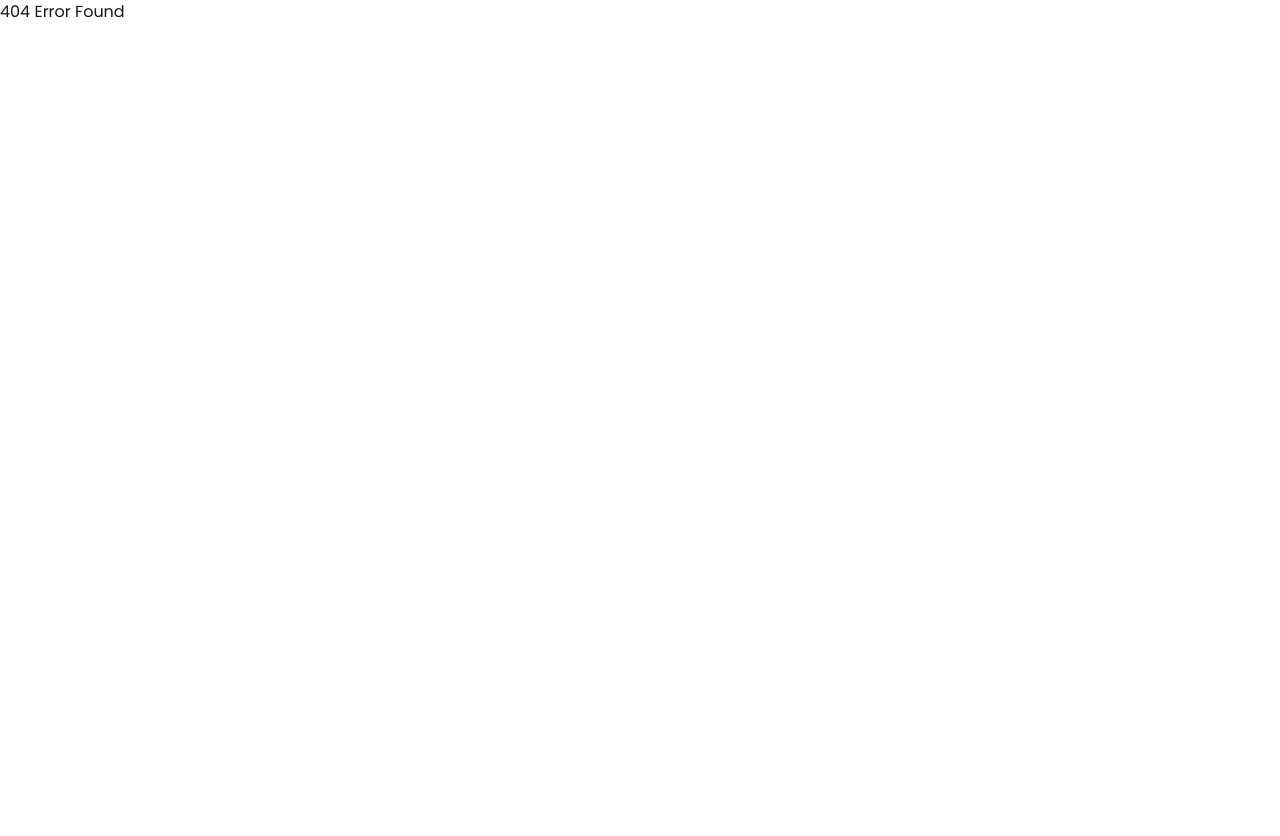
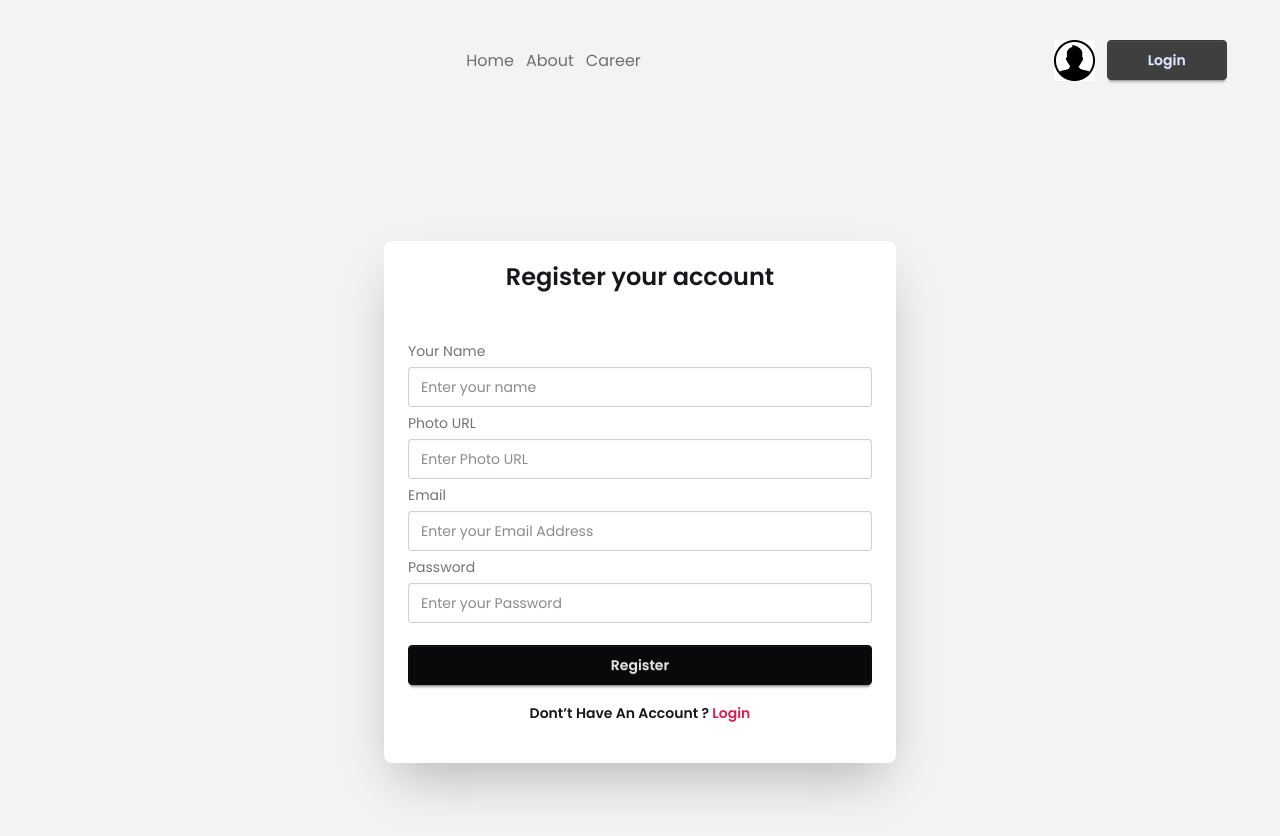
Before and after one commit to Arifwazed/Dragon-News-Project, a React (Vite) app: page /auth/register in a window 1280 px wide. Before the commit this address had no page. Shown: the top 836 px of the page. Before the commit the page ends 800 px from the top, so only its background shows below. Built offline with nearby package versions, Linux system fonts and the light colour scheme; no server answers.

Commit message:
login and registration

```diff
--- a/package.json
+++ b/package.json
@@ -13,6 +13,7 @@
     "@tailwindcss/vite": "^4.1.14",
     "daisyui": "^5.3.7",
     "date-fns": "^4.1.0",
+    "firebase": "^12.4.0",
     "react": "^19.1.1",
     "react-dom": "^19.1.1",
     "react-fast-marquee": "^1.6.5",
--- a/src/components/Navbar.jsx
+++ b/src/components/Navbar.jsx
@@ -1,11 +1,24 @@
-import React from 'react';
-import { NavLink } from 'react-router';
+import React, { use } from 'react';
+import { Link, NavLink } from 'react-router';
 import user from '../assets/user.png'
+import { AuthContext } from '../provider/AuthContext';
 
 const Navbar = () => {
+    const {users,logOutUser} = use(AuthContext)
+    const handleLogOut = () => {
+        logOutUser()
+        .then(result => {
+            // console.log(result.user)
+            alert('Log out Successfully')
+        })
+        .catch(error => {
+            console.log(error.message)
+        })
+    }
     return (
         <div className='flex items-center justify-between'>
-            <div className=''></div>
+
+            <div className=''>{users && users.email}</div>
             <div className='nav flex gap-3 text-accent'>
                 <NavLink to="/">Home</NavLink>
                 <NavLink to="/about">About</NavLink>
@@ -13,7 +26,10 @@ const Navbar = () => {
             </div>
             <div className='login-btn flex gap-3'>
                 <img src={user} alt="" />
-                <button className='btn btn-primary px-10 font-semibold'>Login</button>
+                {
+                    users ? <button onClick={handleLogOut} className='btn btn-primary px-10 font-semibold'>Log Out</button> : <Link to="/auth/login" className='btn btn-primary px-10 font-semibold'>Login</Link>
+                }
+
             </div>
         </div>
     );
--- /dev/null
+++ b/src/components/pages/Login.jsx
@@ -0,0 +1,64 @@
+import React, { use } from "react";
+import { Link } from "react-router";
+import { AuthContext } from "../../provider/AuthContext";
+
+const Login = () => {
+    const {logInUser} = use(AuthContext)
+    const handleLogIn = (event) => {
+        event.preventDefault();
+        const form = event.target;
+        const email = form.email.value;
+        const password = form.password.value;
+        logInUser(email,password)
+        .then(result => {
+            console(result.user)
+            alert("Log In Successfully")
+        })
+        .catch(error => {
+            alert(error.message)
+        })
+    }
+  return (
+    <div className="flex justify-center items-center ">
+      <div className="card bg-base-100 w-full max-w-lg shrink-0 shadow-2xl">
+        <h1 className="text-2xl font-semibold text-center py-5">
+          Login your account
+        </h1>
+        <div className="card-body ">
+          <form onSubmit={handleLogIn}>
+            <fieldset className="fieldset ">
+              <label className="label text-sm">Email</label>
+              <input
+                type="email"
+                className="input w-full"
+                placeholder="Email"
+                name="email"
+              />
+              <label className="label text-sm">Password</label>
+              <input
+                type="password"
+                className="input w-full"
+                placeholder="Password"
+                name="password"
+              />
+              <div>
+                <a className="link link-hover">Forgot password?</a>
+              </div>
+              <button type="submit" className="btn btn-neutral mt-4">
+                Login
+              </button>
+              <p className="text-center my-3 text-sm font-semibold">
+                Dont’t Have An Account ?{" "}
+                <Link to="/auth/register" className="text-secondary">
+                  Register
+                </Link>{" "}
+              </p>
+            </fieldset>
+          </form>
+        </div>
+      </div>
+    </div>
+  );
+};
+
+export default Login;
--- /dev/null
+++ b/src/components/pages/Register.jsx
@@ -0,0 +1,87 @@
+import React, { use } from 'react';
+import { Link } from 'react-router';
+import { AuthContext } from '../../provider/AuthContext';
+
+const Register = () => {
+    const {createUser,setUsers} = use(AuthContext)
+    const handleRegister = (event) => {
+        event.preventDefault();
+        const form = event.target;
+        const name = form.name.value;
+        const email = form.email.value;
+        const password = form.password.value;
+        console.log({name,email,password})
+        createUser(email,password)
+        .then((result) =>
+            // console.log(result.user)
+            setUsers(result.user)
+        )
+        .catch((error) => {
+            // const errorCode = error.code;
+            const errorMessage = error.message;
+            console.log(errorMessage)
+        })
+    }
+    return (
+      <div>
+        <div className="flex justify-center items-center">
+          <div className="card bg-base-100 w-full max-w-lg shrink-0 shadow-2xl">
+            <h1 className="text-2xl font-semibold text-center py-5">
+              Register your account
+            </h1>
+            <div className="card-body ">
+              <form onSubmit={handleRegister}>
+                <fieldset className="fieldset ">
+                  {/* Name */}
+                  <label className="label text-sm">Your Name</label>
+                  <input
+                    type="text"
+                    className="input w-full"
+                    placeholder="Enter your name"
+                    name="name"
+                    required
+                  />
+                  {/* Photo */}
+                  <label className="label text-sm">Photo URL</label>
+                  <input
+                    type="text"
+                    className="input w-full"
+                    placeholder="Enter Photo URL"
+                    name="photo"
+                    required
+                  />
+                  {/* email */}
+                  <label className="label text-sm">Email</label>
+                  <input
+                    type="email"
+                    className="input w-full"
+                    placeholder="Enter your Email Address"
+                    name="email"
+                    required
+                  />
+                  {/* Password */}
+                  <label className="label text-sm">Password</label>
+                  <input
+                    type="password"
+                    className="input w-full"
+                    placeholder="Enter your Password"
+                    name='password'
+                    required
+                  />
+                  <button type='submit' className="btn btn-neutral mt-4">Register</button>
+                  <p className="text-center my-3 text-sm font-semibold">
+                    Dont’t Have An Account ?{" "}
+                    <Link to="/auth/login" className="text-secondary">
+                      Login
+                    </Link>{" "}
+                  </p>
+                </fieldset>
+              </form>
+            </div>
+          </div>
+        </div>
+      </div>
+    );
+};
+
+export default Register;
--- /dev/null
+++ b/src/firebase/firebase.init.js
@@ -0,0 +1,21 @@
+// Import the functions you need from the SDKs you need
+import { initializeApp } from "firebase/app";
+import { getAuth } from "firebase/auth";
+// TODO: Add SDKs for Firebase products that you want to use
+// https://firebase.google.com/docs/web/setup#available-libraries
+
+// Your web app's Firebase configuration
+const firebaseConfig = {
+  apiKey: "AIzaSyDEFSKlG8-diC0Tr3_QaobefozH4BJmTUI",
+  authDomain: "dragon-news-project-f78c6.firebaseapp.com",
+  projectId: "dragon-news-project-f78c6",
+  storageBucket: "dragon-news-project-f78c6.firebasestorage.app",
+  messagingSenderId: "642728085833",
+  appId: "1:642728085833:web:d3ef96e9c1388e03d1b298"
+};
+
+// Initialize Firebase
+export const app = initializeApp(firebaseConfig);
+
+// Initialize Firebase Authentication and get a reference to the service
+export const auth = getAuth(app);
--- /dev/null
+++ b/src/layouts/AuthLayout.jsx
@@ -0,0 +1,19 @@
+import React from 'react';
+import Navbar from '../components/Navbar';
+import { Outlet } from 'react-router';
+
+const AuthLayout = () => {
+    return (
+        <div className='bg-base-200 min-h-screen'>
+            <div className='w-11/12 mx-auto py-10 '>
+                <Navbar></Navbar>
+            </div>
+            <main className='w-11/12 mx-auto py-30'>
+                <Outlet></Outlet>
+            </main>
+
+        </div>
+    );
+};
+
+export default AuthLayout;
--- a/src/main.jsx
+++ b/src/main.jsx
@@ -4,9 +4,12 @@ import './index.css'
 import App from './App.jsx'
 import { RouterProvider } from 'react-router'
 import Router from './routes/Router.jsx'
+import AuthProvider from './provider/AuthProvider.jsx'
 
 createRoot(document.getElementById('root')).render(
   <StrictMode>
-    <RouterProvider router={Router}></RouterProvider>
+    <AuthProvider>
+        <RouterProvider router={Router}></RouterProvider>
+    </AuthProvider>
   </StrictMode>,
 )
--- /dev/null
+++ b/src/provider/AuthContext.jsx
@@ -0,0 +1,3 @@
+import { createContext } from "react";
+
+export const AuthContext = createContext()
--- /dev/null
+++ b/src/provider/AuthProvider.jsx
@@ -0,0 +1,47 @@
+import React, { useEffect, useState } from 'react';
+import { AuthContext } from './AuthContext';
+import { createUserWithEmailAndPassword, onAuthStateChanged, signInWithEmailAndPassword, signOut } from 'firebase/auth';
+import { auth } from '../firebase/firebase.init';
+
+const AuthProvider = ({children}) => {
+    const [users,setUsers] = useState(null)
+    console.log(users)
+
+    // add email and password to firebase
+    const createUser = (email,password) => {
+        return createUserWithEmailAndPassword(auth, email,password)
+    }
+
+    // log out a user from website
+    const logOutUser = () => {
+        return signOut(auth)
+    }
+
+    //
+    const logInUser = (email,password) => {
+        return signInWithEmailAndPassword(auth, email, password)
+    }
+
+    // when register page reload it hold the user information
+    useEffect(()=>{
+        const unsubscribe = onAuthStateChanged(auth,(currentUser)=>{
+            setUsers(currentUser)
+        });
+        return () => {unsubscribe()}
+    },[])
+
+    // any function,state,value can be used at any page by it. cz it give the input to the auth context
+    const authData = {
+        users,
+        setUsers,
+        createUser,
+        logOutUser,
+        logInUser
+    }
+    return (
+        <AuthContext value={authData}>{children}</AuthContext>
+
+    );
+};
+
+export default AuthProvider;
```
Also changed, not shown: src/routes/Router.jsx (+14 -1 lines), 1 other file (tests, documents, lock files or other folders).
